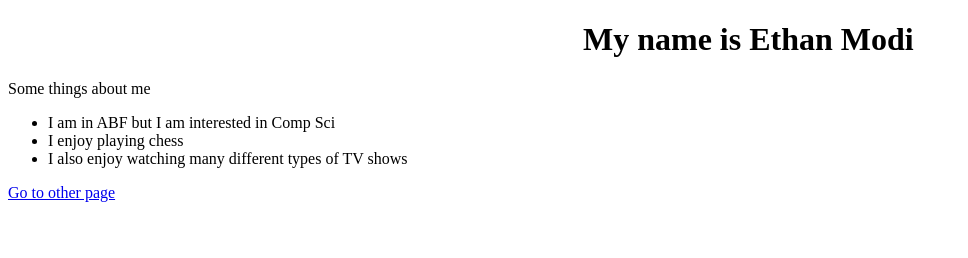
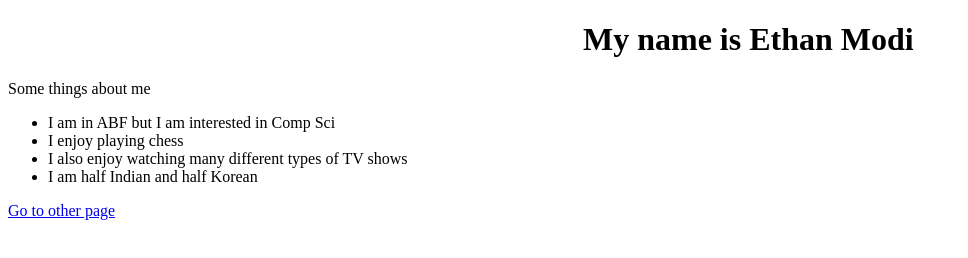
Before and after one commit to GutsyEdge/Lets-Build-a-Webpage, a plain HTML site: page ethanmodi.html in a window 1280 px wide. Shown: the whole page, without its empty margins (0-968 px from the left). Drawn offline with Linux system fonts and the light colour scheme.

Commit message:
add bullet points

```diff
--- a/ethanmodi.html
+++ b/ethanmodi.html
@@ -18,6 +18,7 @@
         <li>I am in ABF but I am interested in Comp Sci</li>
         <li> I enjoy playing chess</li>
         <li> I also enjoy watching many different types of TV shows </li>
+        <li> I am half Indian and half Korean</li>
        </ul>
 
         <a href = "otherpage.html"> Go to other page</a>
--- a/styles/style.css
+++ b/styles/style.css
@@ -29,8 +29,9 @@ p.bold{
 body{
     background-color: lightblue;
     width: 600px;
+    margin: 20px auto; /* center*/;
     padding: 0, 20px, 20px, 20px
-    margin: 20px auto; /* center*/
+
 }
 img{
     width: 70%;
```
